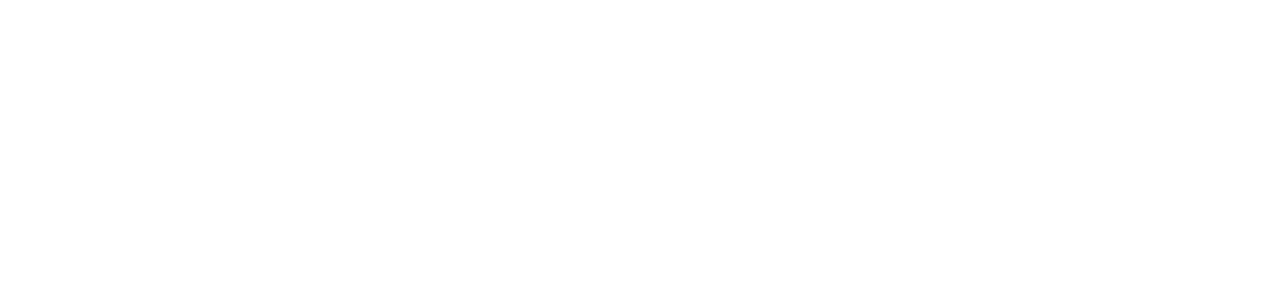
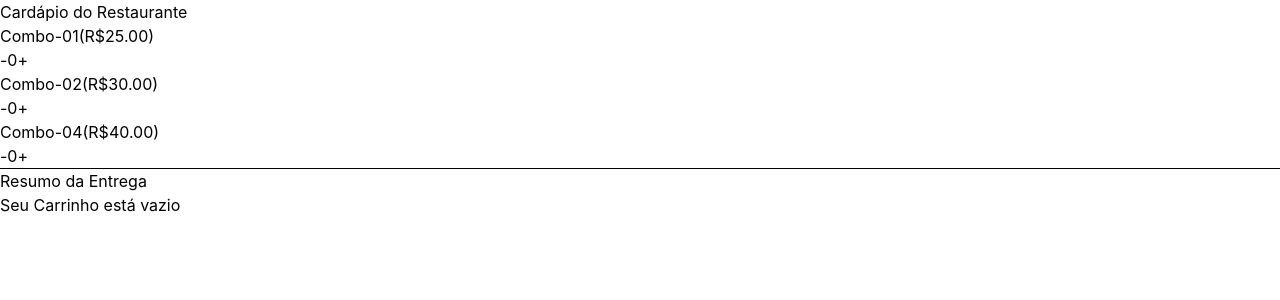
Before and after one commit to DEV-Front-moitinha/exemplofoodi, a React (Vite) app: page / in a window 1280 px wide. Shown: the top 300 px of the page. Built offline with nearby package versions, Linux system fonts and the light colour scheme.

Commit message:
feat: Atributos para concluir o pedido

```diff
--- a/src/App.jsx
+++ b/src/App.jsx
@@ -3,7 +3,7 @@
 const App = () => {
   return (
     <>
-
+      <Pedido/>
     </>
   )
 }
--- a/src/components/Pedido.jsx
+++ b/src/components/Pedido.jsx
@@ -1,74 +1,102 @@
-import { useState }from 'react'
+import { useState } from 'react'
 
 //Array de objetos contendo o estado inicial do cardápio
-const cardapio =[
-    {id:1,nome:"Combo-01",preco:25.00,disponivel:true, quantidade:0},
-    {id:2,nome:"Combo-02",preco:30.00,disponivel:true, quantidade:0},
-    {id:3,nome:"Combo-03",preco:35.00,disponivel:false, quantidade:0},
-    {id:4,nome:"Combo-04",preco:40.00,disponivel:true, quantidade:0}
+const cardapio = [
+    { id: 1, nome: "Combo-01", preco: 25.00, disponivel: true, quantidade: 0 },
+    { id: 2, nome: "Combo-02", preco: 30.00, disponivel: true, quantidade: 0 },
+    { id: 3, nome: "Combo-03", preco: 35.00, disponivel: false, quantidade: 0 },
+    { id: 4, nome: "Combo-04", preco: 40.00, disponivel: true, quantidade: 0 },
 ]
-
 
 const Pedido = () => {
 
-    // HOOK- useState-Manipula o estado da variável
-    //Exemplos vai gerenciar a lista de items do cardápio
-    const [items, setItems]=useState(cardapio);
-    const [status, setStatus]=useState("")
-    const [enviar, setEnviar]=useState(false);
+    // HOOK- useState-Manipula o estado da variavel
+    //Exemplos vai gerenciar a listas de items do cardapio
+    const [items, setItems] = useState(cardapio);
+    const [status, setStatus] = useState("");
+    const [enviar, setEnviar] = useState(false);
 
-    //Valor fixo da taxa de entrega adicionado ao total quando tiver items ao carrinho
-    const taxaEntrega=5.00;
+    //valor fixo adicionado ao total quando tive items no carrinho
+    const taxaEntrega = 5.00;
 
-
-    //Função que altera a quantidade do pedido
-    const AlterarQuandidade =(id,valor)=>{
-        setItems(prev=>
-            //Map: percorre a lista para criar um novo array sem modificar o original
-            prev.map(item=>
-                //Ternário: verifica se o item da interação atual é o que deve ser alterado
-                //spreed(...item) : adiciona o item a lista atualou modifica
+    //função que altera a quantidade do pedido
+    const AlterarQuantidade = (id, valor) => {
+        setItems(prev =>
+            //MAP: percorre a lista para criar um novo array sem modificar o original
+            prev.map(item =>
+                //ternário: verifica se o item da iteração atual é o que ser alterado
+                //spread(...item) : adiciona o item a lista atual ou modifica
                 //Math.max - objeto que garante que a quantidade nunca seja menor que 0
                 //item: retorna o item intacto caso o id não corresponda
-                item.id===id ? {...item,quantidade:Math.max(0,item.quantidade + valor)}:item
+                item.id === id ? { ...item, quantidade: Math.max(0, item.quantidade + valor) } : item
             )
         )
     }
 
-    //FILTER: Seleciona apenas os produtos disponíveis e do carrinho
-    const produtosDisponiveis = items.filter(item =>item.disponivel);
-    const carrinho = items.filter(item.quantidade >0);
+    //FILTER: Selecina apenas os produtos disponiveis e do carrinho
+    const produtosDisponiveis = items.filter(item => item.disponivel);
+    const carrinho = items.filter(item => item.quantidade > 0);
 
     //REDUCE: Calcula a soma dos items (preco * quantidade)
-    //e adiciona a taxa de entrega
-    const subTotal = carrinho.reduce((ac,item)=>ac.item.preco * item.quantidade,0)
-    const total = subTotal > 0 ? subTotal + taxaEntrega: 0;
+    // e adiciona a taxa de entrega
+    const subTotal = carrinho.reduce((ac, item) => ac + item.preco * item.quantidade, 0);
+    const total = subTotal > 0 ? subTotal + taxaEntrega : 0;
 
-    //SIMULAÇÃO DO CICLO DE VIDA DA ENTREGA USANDO TEMPORIZADORES ASSINCRONOS
-    const confirmarPedido=()=>{
+    //SIMULAÇÃO DO CICLO DE VIDA DA ENRTEGA USANDO TEMPORIZADORES ASSINCRONOS
+
+    const confirmarPedido = () => {
         setEnviar(true);
-        setStatus("Restaurante Preparando seu Pedido")
-        setTimeout(()=>{
-            setStatus("Seu Pedido saiu para a Entrega")
+        setStatus("Restaurante Preparando seu Pedido");
+        setTimeout(() => {
+            setStatus("Seu Pedido saiu para entrega!")
             setEnviar(false);
-        },5000)
-        setTimeout(()=>{
+        }, 5000) // 5 segundos
+        setTimeout(() => {
             setStatus("Seu Pedido foi entregue com sucesso")
             setEnviar(false)
-        },10000)
+        }, 10000) // 10 segundos
     }
 
     return (
         <div>
             <h1>Cardápio do Restaurante</h1>
-      {produtosDisponiveis.map(produto=>(
+            {produtosDisponiveis.map(produto => (
                 <div key={produto.id}>
                     <span>{produto.nome}(R${produto.preco.toFixed(2)})</span>
-            <button onClick={AlterarQuandidade(produto.id, -1)}>-</button>
+                    <div>
+                        <button onClick={() => { AlterarQuantidade(produto.id, -1) }} >-</button>
                         <span>{produto.quantidade}</span>
-            <button onClick={AlterarQuandidade}></button>
+                        <button onClick={() => AlterarQuantidade(produto.id, +1)}>+</button>
+                    </div>
                 </div>
             ))}
+
+            <hr></hr>
+            <h3>Resumo da Entrega</h3>
+            {carrinho.length === 0 ?(
+                <p>Seu Carrinho está vazio</p>
+            ):(
+                <>
+                <ul>
+                    {carrinho.map(item =>(
+                        <li key={item.id}>
+                            {item.quantidade} X {item.nome} -R$ {total.toFixed(2)}
+                        </li>
+                    ))}
+                </ul>
+                <p>Subtotal R${subTotal.toFixed(2)}</p>
+                <p>Taxa de Entrega: R${taxaEntrega.toFixed(2)}</p>
+                <button onClick={confirmarPedido} disabled={enviar}>
+                    {enviar ? "enviando..." : "Confirmar Pedido"}
+                </button>
+                </>
+            )}
+            {status && (
+                <div>
+                    <strong>Alerta:</strong>{status}
+                </div>
+            )}
+
         </div>
     )
 }
```
Lines whose indentation alone changed are shown as unchanged.
